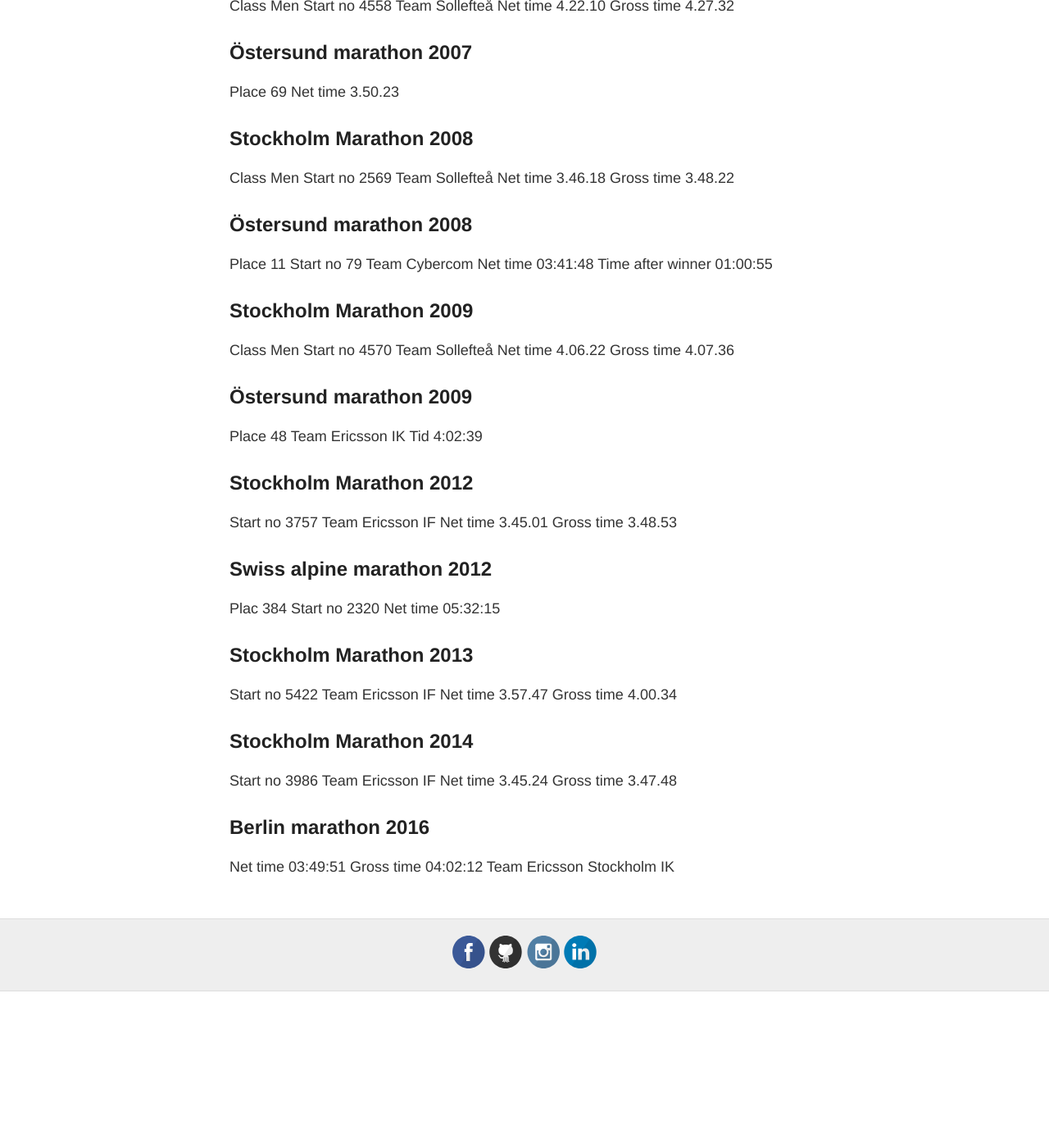
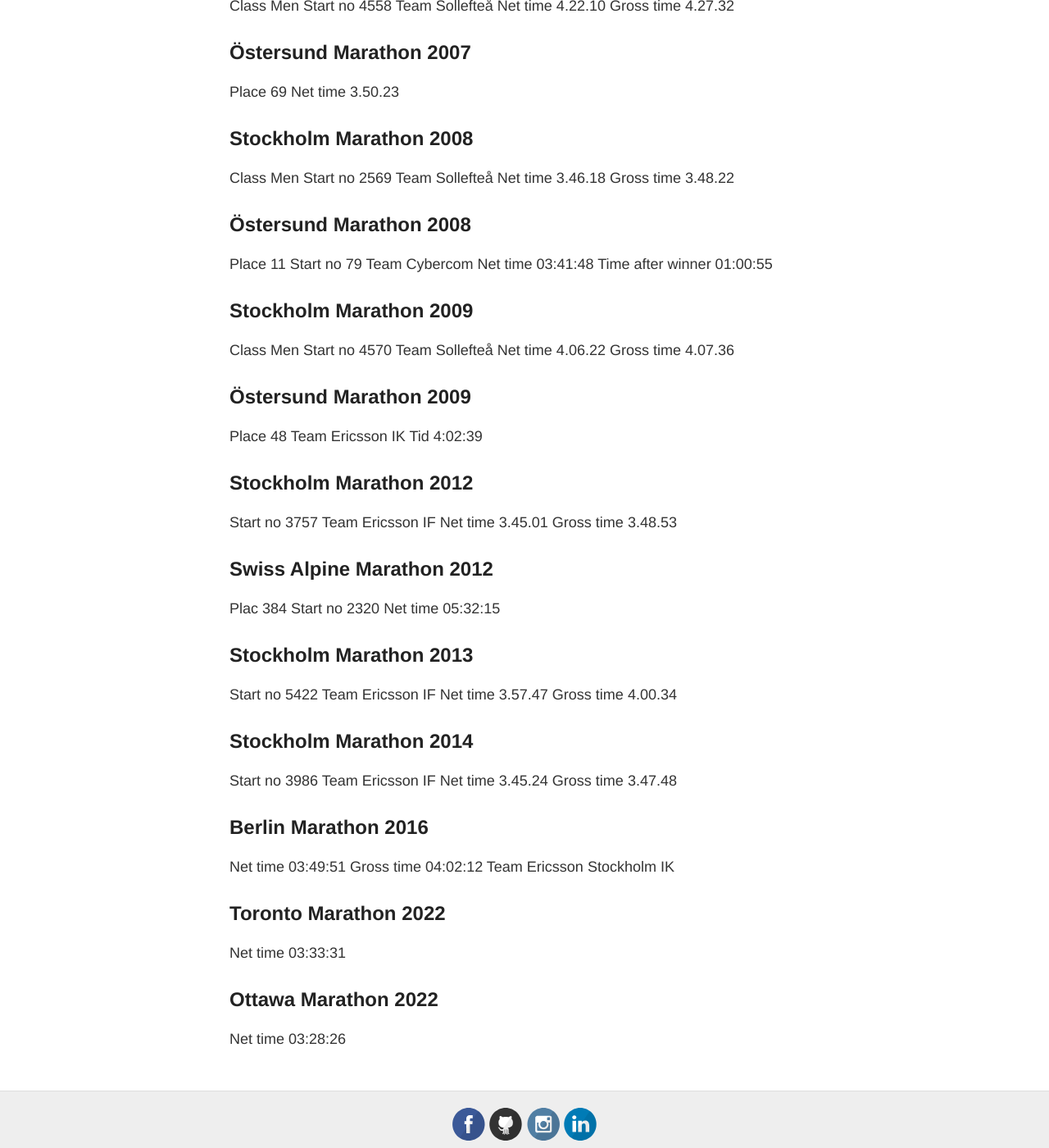
Before and after one commit to sjodin/sjodin.github.io, a Jekyll site: the page built from marathon.md, in a window 1280 px wide and 1400 px high, scrolled down 297 px. Shown: the whole window at 82% size. Built offline with Jekyll 4.4.1, drawn with Linux system fonts in a browser that asks for light colours; before the commit the page ends 1506 px from its top, so only the background shows below that.

Commit message:
Add new marathons
Toronto Marathon & Ottawa Marathon

```diff
--- a/marathon.md
+++ b/marathon.md
@@ -10,7 +10,7 @@ Team Sollefteå
 Net time 4.22.10
 Gross time 4.27.32
 
-## Östersund marathon 2007
+## Östersund Marathon 2007
 
 Place 69
 Net time 3.50.23
@@ -23,7 +23,7 @@ Team Sollefteå
 Net time 3.46.18
 Gross time 3.48.22
 
-## Östersund marathon 2008
+## Östersund Marathon 2008
 
 Place 11
 Start no 79
@@ -39,7 +39,7 @@ Team Sollefteå
 Net time 4.06.22
 Gross time 4.07.36
 
-## Östersund marathon 2009
+## Östersund Marathon 2009
 
 Place 48
 Team Ericsson IK
@@ -52,7 +52,7 @@ Team Ericsson IF
 Net time 3.45.01
 Gross time 3.48.53
 
-## Swiss alpine marathon 2012
+## Swiss Alpine Marathon 2012
 
 Plac 384
 Start no 2320
@@ -72,8 +72,16 @@ Team Ericsson IF
 Net time 3.45.24
 Gross time 3.47.48
 
-## Berlin marathon 2016
+## Berlin Marathon 2016
 
 Net time 03:49:51
 Gross time 04:02:12
 Team Ericsson Stockholm IK
+
+## Toronto Marathon 2022
+
+Net time 03:33:31
+
+## Ottawa Marathon 2022
+
+Net time 03:28:26
```
